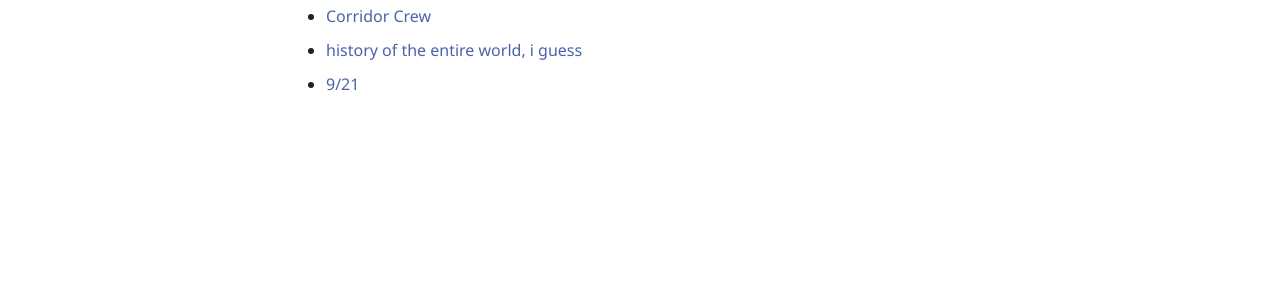
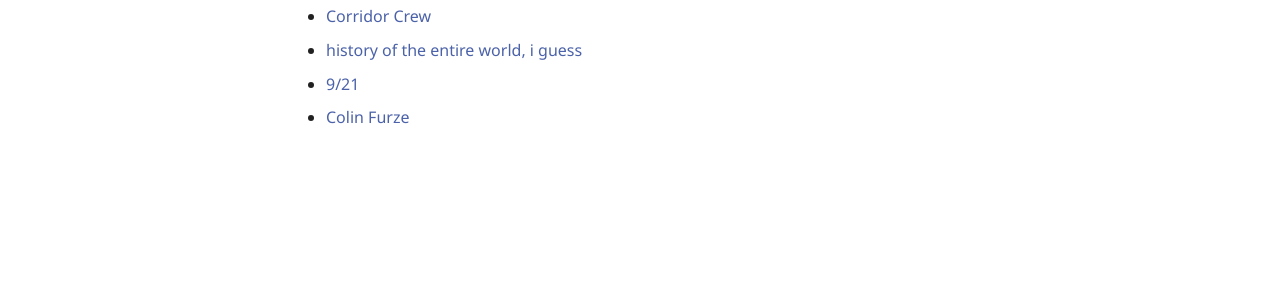
Before and after one commit to JamFox/docs.jamfox.dev, an MkDocs documentation site: the page built from docs/content/links/procrastinate.md, in a window 1280 px wide. Shown: the part 492-792 px from the top of the page. Built offline with MkDocs 1.6.1 and Material for MkDocs 9.7.7, drawn with Linux system fonts in a browser that asks for light colours; comment, search, counter and statistics services are not loaded.

Commit message:
add furze

```diff
--- a/docs/content/links/procrastinate.md
+++ b/docs/content/links/procrastinate.md
@@ -13,3 +13,4 @@ title: "Procrastinate"
 - [Corridor Crew](https://www.youtube.com/c/corridorcrew)
 - [history of the entire world, i guess](https://youtu.be/xuCn8ux2gbs)
 - [9/21](https://www.youtube.com/watch?v=kPwG6L73-VU&list=PLhT8ACQdPzpwkpvnvvPf6jCfWxEPmn-Kk)
+- [Colin Furze](https://www.youtube.com/c/colinfurze)
```
